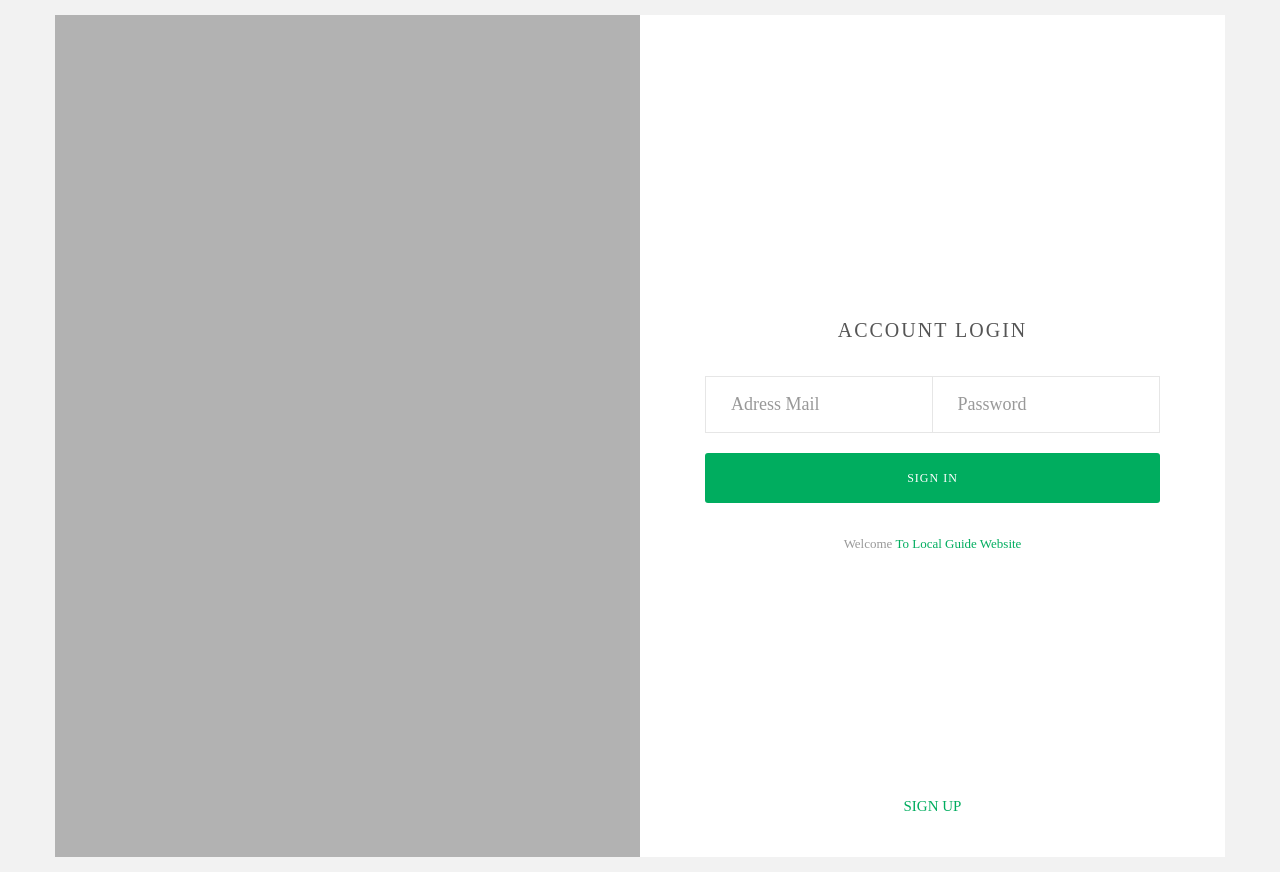
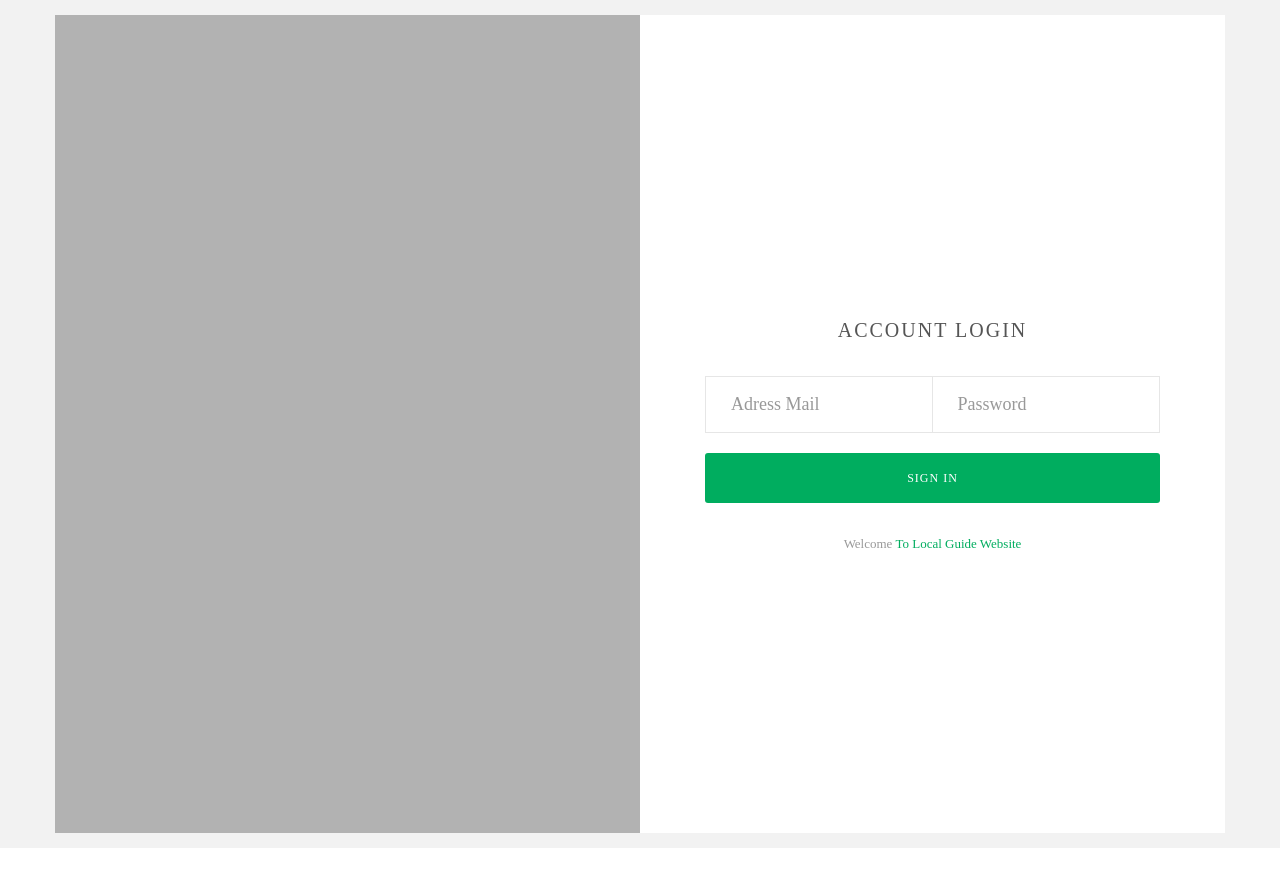
Before and after one commit to BERMUDA-TEAM/LEGACY-PROJECT, an Angular app in the folder client/LEGACY/: page /signin in a window 1280 px wide. After the commit the page ends 848 px from the top, so only its background shows below. Built offline with nearby package versions, Linux system fonts and the light colour scheme.

Commit message:
links from main ok

```diff
--- a/client/LEGACY/src/app/login/login.component.html
+++ b/client/LEGACY/src/app/login/login.component.html
@@ -16,7 +16,7 @@
           <span class="focus-input100"></span>
         </div>
         <div class="container-login100-form-btn">
-          <button class="login100-form-btn" (click)="onLogIn()">
+          <button [routerLink]="''" class="login100-form-btn" (click)="onLogIn()">
             Sign in
           </button>
         </div>
@@ -28,12 +28,6 @@
             To Local Guide Website
           </a>
         </div>
-
-        <div class="w-full text-center">
-          <a class="txt3">
-            Sign Up
-          </a>
-        </div>
       </form>
 
       <div class="login100-more"></div>
--- a/client/LEGACY/src/app/sign-up/sign-up.component.html
+++ b/client/LEGACY/src/app/sign-up/sign-up.component.html
@@ -37,7 +37,7 @@
         </div>
 
         <div class="container-login100-form-btn">
-          <button class="login100-form-btn" (click)="onSignUp()">
+          <button [routerLink]="''" class="login100-form-btn" (click)="onSignUp()">
             Sign Up
           </button>
         </div>
--- a/client/LEGACY/src/app/sign-up/sign-up.component.ts
+++ b/client/LEGACY/src/app/sign-up/sign-up.component.ts
@@ -26,11 +26,9 @@ export class SignUpComponent implements OnInit {
         this.FirstName,
         this.LastName,
         this.Password
-      )
-      // .then(() => {
-      //   console.log('navigate');
-      //   this.router.navigate(['/login']);
-      // })
+      ).then(() => {
+        console.log('navigate');
+      })
       .catch(() => {
         console.log('error');
       });
```
Also changed, not shown: 1 other file (tests, documents, lock files or other folders).
